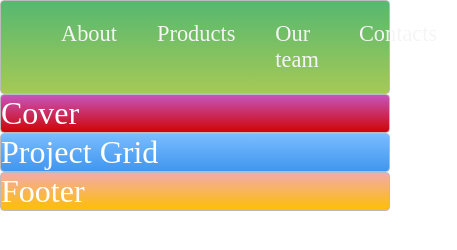
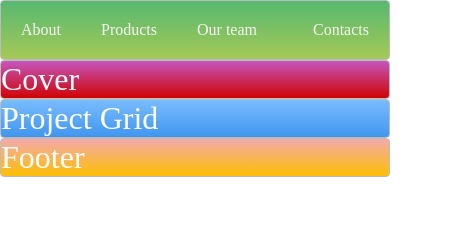
Before and after one commit to PranavBhatia/CEWD-319, a plain HTML site: page Class 6/CSS Layout/index.html in a window 390 px wide. Shown: the whole page, 457 px wide, since content can reach past the window. Drawn offline with Linux system fonts and the light colour scheme.

Commit message:
Add media query to navbar

```diff
--- a/Class 6/CSS Layout/style.css
+++ b/Class 6/CSS Layout/style.css
@@ -20,6 +20,13 @@ body {
   list-style: none;
   font-size: 0.7em;
   margin: 0;
+}
+
+@media only screen and (max-width: 600px) {
+  .main-nav {
+    font-size: 0.5em;
+    padding: 0;
+  }
 }
 
 .push {
```
